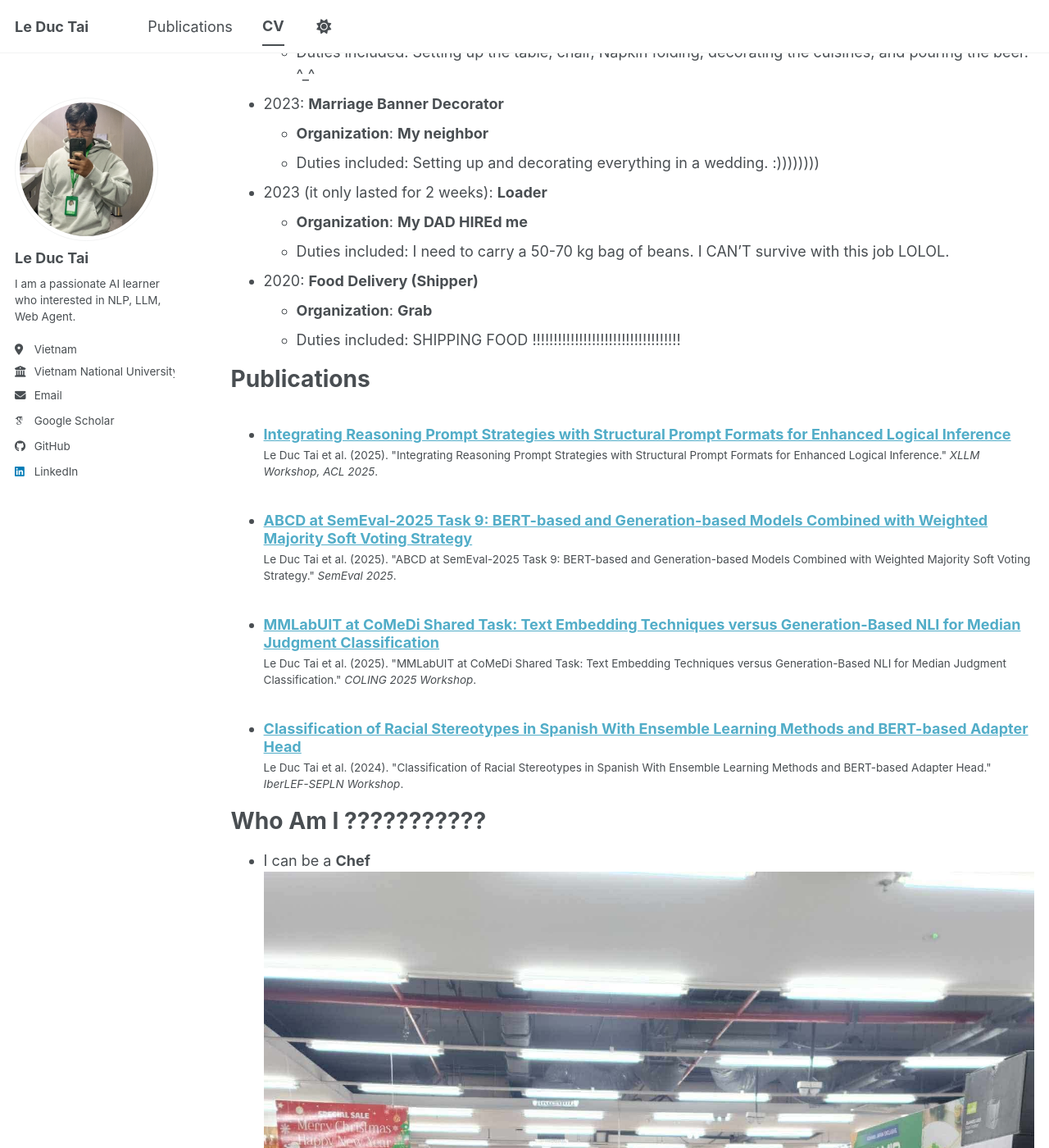
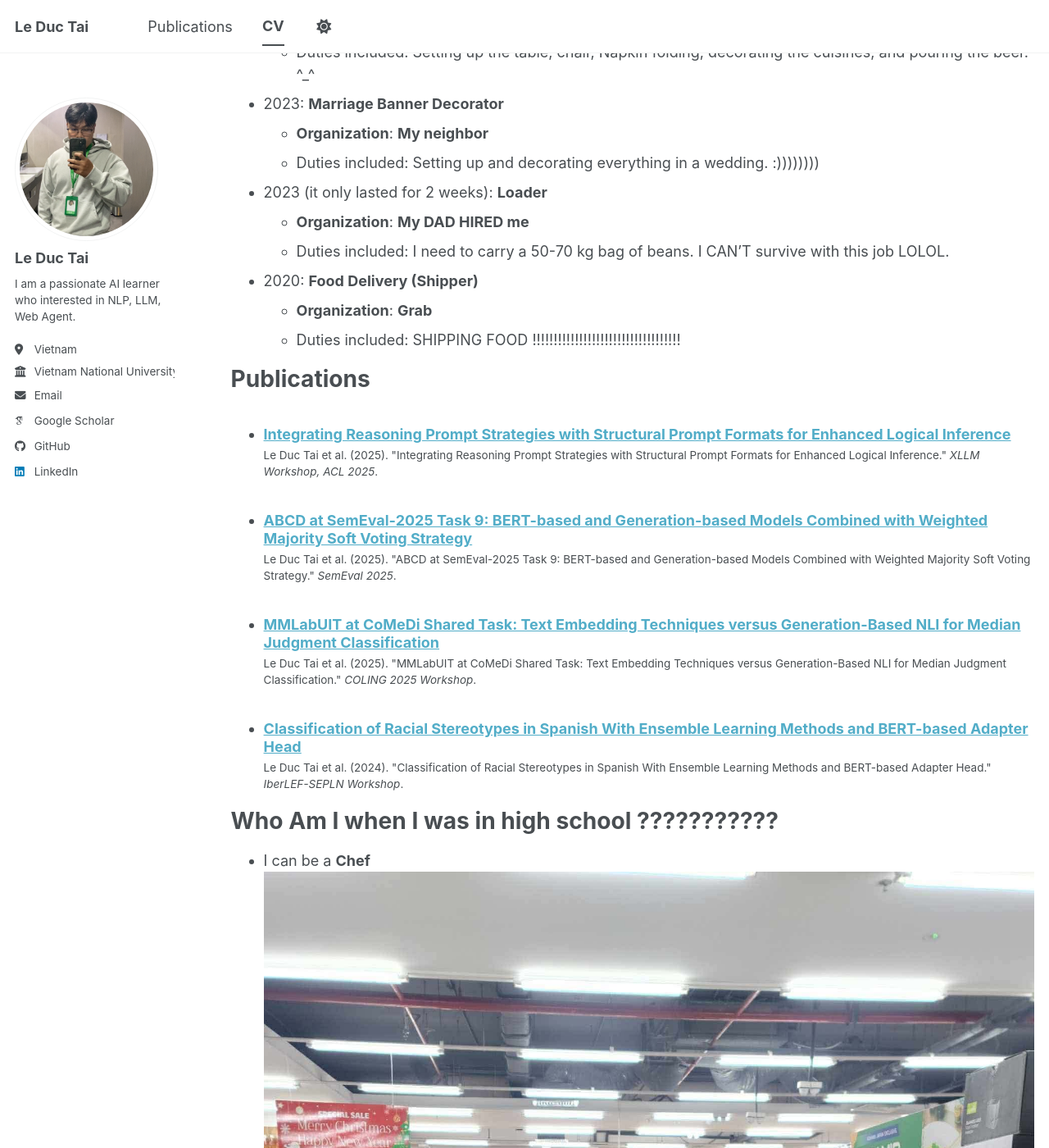
Before and after one commit to NBTailee/personal_website, a Jekyll site: the page built from _pages/cv.md, in a window 1280 px wide and 1400 px high, scrolled down 935 px. Shown: the whole window at 82% size. Built offline with Jekyll 4.4.1, drawn with Linux system fonts in a browser that asks for light colours; some web fonts are replaced; a script bundle is joined from its source files by our own code; library files that are not in the unit come from our copies.

Commit message:
Update cv.md

```diff
--- a/_pages/cv.md
+++ b/_pages/cv.md
@@ -39,7 +39,7 @@
   * Duties included: Setting up and decorating everything in a wedding. :))))))))
 
 * 2023 (it only lasted for 2 weeks): **Loader**
-  * **Organization**: **My DAD HIREd me**
+  * **Organization**: **My DAD HIRED me**
   * Duties included: I need to carry a 50-70 kg bag of beans. I CAN'T survive with this job LOLOL.
 
 * 2020: **Food Delivery (Shipper)**
@@ -52,7 +52,7 @@
     {% include archive-single-cv.html %}
   {% endfor %}</ul>
 
-Who Am I ???????????
+Who Am I when I was in high school ???????????
 ======
 - I can be a **Chef**
 ![chef](../images/467875f1-06f1-4f0d-954b-595cc2928b93.jpg)
@@ -65,3 +65,6 @@
 
 - I was a **Shipper** (this is my part-time job when I was in grade 10)
 ![mechanic](../images/064c8d3d-b538-42ec-b9ff-7216bbe1a77b.jpg)
+
+- I was a **NERD**
+![mechanic](../images/430f9bb0-ed59-4bc0-b26a-efa6290c29f6.jpg)
```
